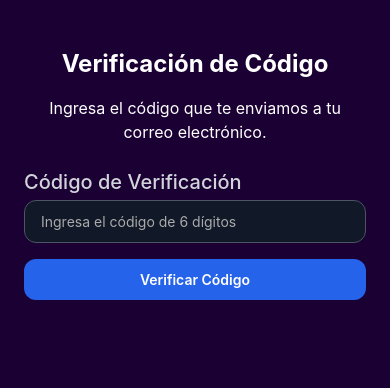
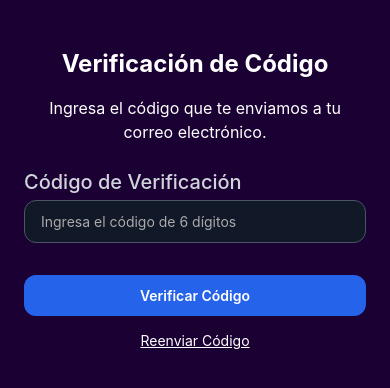
Before and after one commit to lozano2303/tu-evento, a React Native app in the folder TuEventoFrontend (Mobile)/: screen /CodeVerificationScreenRegister in a window 390 px wide. Shown: the top 388 px of the page. Built offline with nearby package versions, Linux system fonts and the light colour scheme; what expo-web-browser would draw is missing.

Commit message:
fix(fronten-mobile):reesen code in registr user all ready

```diff
--- a/TuEventoFrontend (Mobile)/src/api/services/CodeVerificationRegisterApi.ts
+++ b/TuEventoFrontend (Mobile)/src/api/services/CodeVerificationRegisterApi.ts
@@ -1,6 +1,6 @@
 // api/services/CodeVerificationRegisterApi.ts - VERSIÓN CORREGIDA
-import { VERIFICATION_ENDPOINT_REGISTER } from "../../constants/Endpoint";
-import { IRequestCodeVerification } from "../types/IcodeVerificationRegister";
+import { VERIFICATION_ENDPOINT_REGISTER, RESEND_ENDPOINT } from "../../constants/Endpoint";
+import { IRequestCodeVerification, IRequestResendCode } from "../types/IcodeVerificationRegister";
 
 export const codeVerificationRegister = async (codeData: IRequestCodeVerification) => {
   try {
@@ -31,3 +31,38 @@ export const codeVerificationRegister = async (codeData: IRequestCodeVerificatio
     throw error;
   }
 };
+
+export const resendCode = async (resendData: IRequestResendCode) => {
+  try {
+    console.log(" Enviando datos a:", RESEND_ENDPOINT);
+    console.log(" Datos enviados:", resendData);
+
+    const response = await fetch(`${RESEND_ENDPOINT}`, {
+      method: "PUT",
+      headers: {
+        "Content-Type": "application/json",
+      },
+      body: JSON.stringify(resendData),
+    });
+
+    // Obtener el texto de la respuesta
+    const responseData = await response.text();
+    console.log(" Respuesta del reenvío:", responseData);
+
+    // Verificar si la respuesta es OK
+    if (!response.ok) {
+      throw new Error(`❌ Error HTTP ${response.status}: ${responseData}`);
+    }
+
+    // Intentar parsear como JSON, si no, devolver como texto
+    try {
+      const jsonData = JSON.parse(responseData);
+      return jsonData;
+    } catch {
+      return { success: true, message: responseData };
+    }
+  } catch (error) {
+    console.error(" Error en resendCode:", error);
+    throw error;
+  }
+};
--- a/TuEventoFrontend (Mobile)/src/api/types/IcodeVerificationRegister.ts
+++ b/TuEventoFrontend (Mobile)/src/api/types/IcodeVerificationRegister.ts
@@ -1,4 +1,9 @@
 export interface IRequestCodeVerification {
-    userID : string;
+    userID : number;
     activationCode : string;
 }
+
+export interface IRequestResendCode {
+    userID : number;
+    activationCode : string;
+}
--- a/TuEventoFrontend (Mobile)/src/components/Button.tsx
+++ b/TuEventoFrontend (Mobile)/src/components/Button.tsx
@@ -8,7 +8,7 @@ export default function Button({ label, ...props }: ButtonProps) {
   return (
     <TouchableOpacity
       {...props}
-      className="w-full bg-blue-600 rounded-xl py-3 items-center active:bg-blue-700"
+      className="w-full bg-blue-600 rounded-xl py-3 items-center active:bg-blue-700 mt-4"
     >
       <Text className="text-white font-semibold">{label}</Text>
     </TouchableOpacity>
--- a/TuEventoFrontend (Mobile)/src/constants/Endpoint.ts
+++ b/TuEventoFrontend (Mobile)/src/constants/Endpoint.ts
@@ -4,6 +4,8 @@ export const USER_ENDPOINT = `${API_BASE_URL}/register`; // User registration en
 
 export const VERIFICATION_ENDPOINT_REGISTER = `${API_BASE_URL}/account-activation/verify`; // Account verification endpoint
 
+export const RESEND_ENDPOINT = `${API_BASE_URL}/account-activation/resend`; // Resend activation code endpoint
+
 export const FORGOT_ENDPOINT = `${API_BASE_URL}/login/forgot`; // Forgot password endpoint
 
 export const LOGIN_ENDPOINT = `${API_BASE_URL}/login/start`; // Login endpoint
--- a/TuEventoFrontend (Mobile)/src/screens/auth/CodeVerificationScreenRegister.tsx
+++ b/TuEventoFrontend (Mobile)/src/screens/auth/CodeVerificationScreenRegister.tsx
@@ -3,7 +3,7 @@ import { useState } from "react";
 import { useRoute, useNavigation } from '@react-navigation/native';
 import Input from "../../components/Input";
 import Button from "../../components/Button";
-import { codeVerificationRegister } from "../../api/services/CodeVerificationRegisterApi";
+import { codeVerificationRegister, resendCode } from "../../api/services/CodeVerificationRegisterApi";
 
 type RouteParams = {
   userId: string;
@@ -30,6 +30,11 @@ export default function CodeVerificationScreenRegister() {
       return;
     }
 
+    if (activationCode.length !== 6) {
+      Alert.alert('Error', 'El código debe tener exactamente 6 dígitos');
+      return;
+    }
+
     if (!userId) {
       Alert.alert('Error', 'ID de usuario no encontrado');
       return;
@@ -40,7 +45,7 @@ export default function CodeVerificationScreenRegister() {
     try {
       // Preparar datos para enviar a la API
       const codeData = {
-        userID: userId,                    // El ID capturado del registro
+        userID: Number(userId),                    // El ID capturado del registro
         activationCode: activationCode // El código que ingresó el usuario
       };
 
@@ -58,8 +63,8 @@ export default function CodeVerificationScreenRegister() {
             {
               text: 'Continuar',
               onPress: () => {
-                // Navigate to main tabs
-                (navigation as any).navigate('MainTabs');
+                // Navigate to login screen
+                (navigation as any).navigate('LoginScreen');
               }
             }
           ]
@@ -71,6 +76,45 @@ export default function CodeVerificationScreenRegister() {
       Alert.alert(
         'Error de Verificación',
         error.message || 'El código ingresado es incorrecto. Intenta nuevamente.'
+      );
+    } finally {
+      setIsLoading(false);
+    }
+  };
+
+  // Función para manejar el reenvío del código
+  const handleResend = async () => {
+    if (!userId) {
+      Alert.alert('Error', 'ID de usuario no encontrado');
+      return;
+    }
+
+    setIsLoading(true);
+
+    try {
+      // Preparar datos para enviar a la API
+      const resendData = {
+        userID: Number(userId),
+        activationCode: activationCode // Usar el código actual o vacío
+      };
+
+      console.log('Intentando reenviar código...');
+
+      // Llamar a la API de reenvío
+      const result = await resendCode(resendData);
+
+      if (result.success) {
+        Alert.alert(
+          'Código Reenviado',
+          result.message || 'Se ha enviado un nuevo código a tu correo electrónico.'
+        );
+      }
+
+    } catch (error: any) {
+      console.error('Error en reenvío:', error);
+      Alert.alert(
+        'Error de Reenvío',
+        error.message || 'No se pudo reenviar el código. Intenta nuevamente.'
       );
     } finally {
       setIsLoading(false);
@@ -104,8 +148,19 @@ export default function CodeVerificationScreenRegister() {
         <Button
           label={isLoading ? "Verificando..." : "Verificar Código"}
           onPress={handleVerification}
-          disabled={isLoading || activationCode.length < 4}
+          disabled={isLoading || activationCode.length !== 6}
         />
+
+        {/* Botón de reenviar código */}
+        <TouchableOpacity
+          onPress={handleResend}
+          disabled={isLoading}
+          className="mt-4"
+        >
+          <Text className="text-white text-center underline">
+            {isLoading ? "Reenviando..." : "Reenviar Código"}
+          </Text>
+        </TouchableOpacity>
 
 
       </View>
--- a/TuEventoFrontend (Mobile)/src/screens/home/ProfileScreen.tsx
+++ b/TuEventoFrontend (Mobile)/src/screens/home/ProfileScreen.tsx
@@ -1,12 +1,14 @@
 import { View, Text } from 'react-native';
 import { useState, useEffect } from 'react';
-import { getUserIdFromToken } from '../../api/services/Token';
+import { getUserIdFromToken, removeToken } from '../../api/services/Token';
 import { getUserProfile } from '../../api/services/UserApi';
 import { IUserProfile } from '../../api/types/IUser';
 import Input from '../../components/Input';
 import Button from '../../components/Button';
+import { useNavigation } from '@react-navigation/native';
 
 export default function ProfileScreen() {
+  const navigation = useNavigation();
   const [profile, setProfile] = useState<IUserProfile | null>(null);
   const [loading, setLoading] = useState(true);
   const [error, setError] = useState<string | null>(null);
@@ -33,6 +35,11 @@ export default function ProfileScreen() {
     loadProfile();
   }, []);
 
+  const handleLogout = async () => {
+    await removeToken();
+    navigation.navigate('LoginScreen' as never);
+  };
+
   if (loading) {
     return (
       <View className="flex-1 bg-[#1a0033] items-center justify-center">
@@ -51,7 +58,7 @@ export default function ProfileScreen() {
 
   return (
     <View className="flex-1 bg-[#1a0033] p-6">
-      <Text className="text-white text-3xl font-bold mb-6 text-center">Perfil del Usuario</Text>
+      <Text className="text-white text-3xl font-bold mb-6 text-center">Perfil del Usuario </Text>
       {profile && (
         <View>
           <Input
@@ -76,6 +83,8 @@ export default function ProfileScreen() {
             onChangeText={(value) => setEditedProfile(prev => ({ ...prev, address: value }))}
           />
           <Button label="Guardar Cambios" onPress={() => {}} />
+
+          <Button label="Cerrar Sesión" onPress={handleLogout} />
         </View>
       )}
     </View>
```
